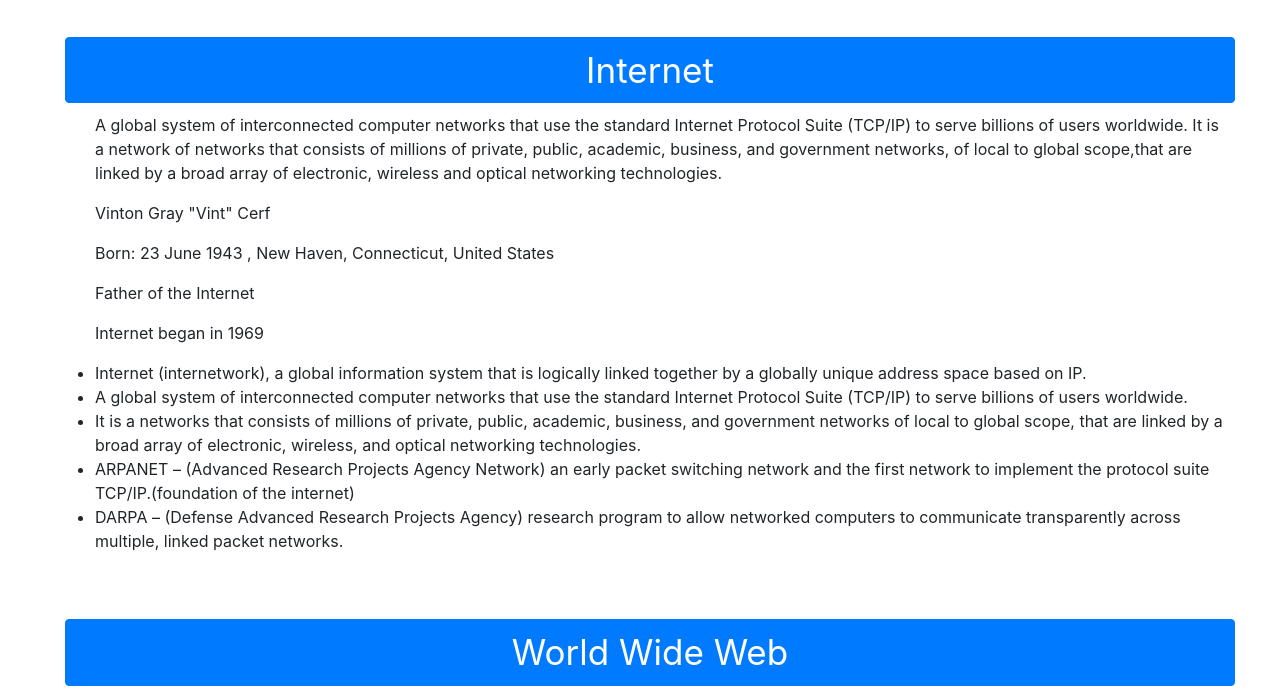
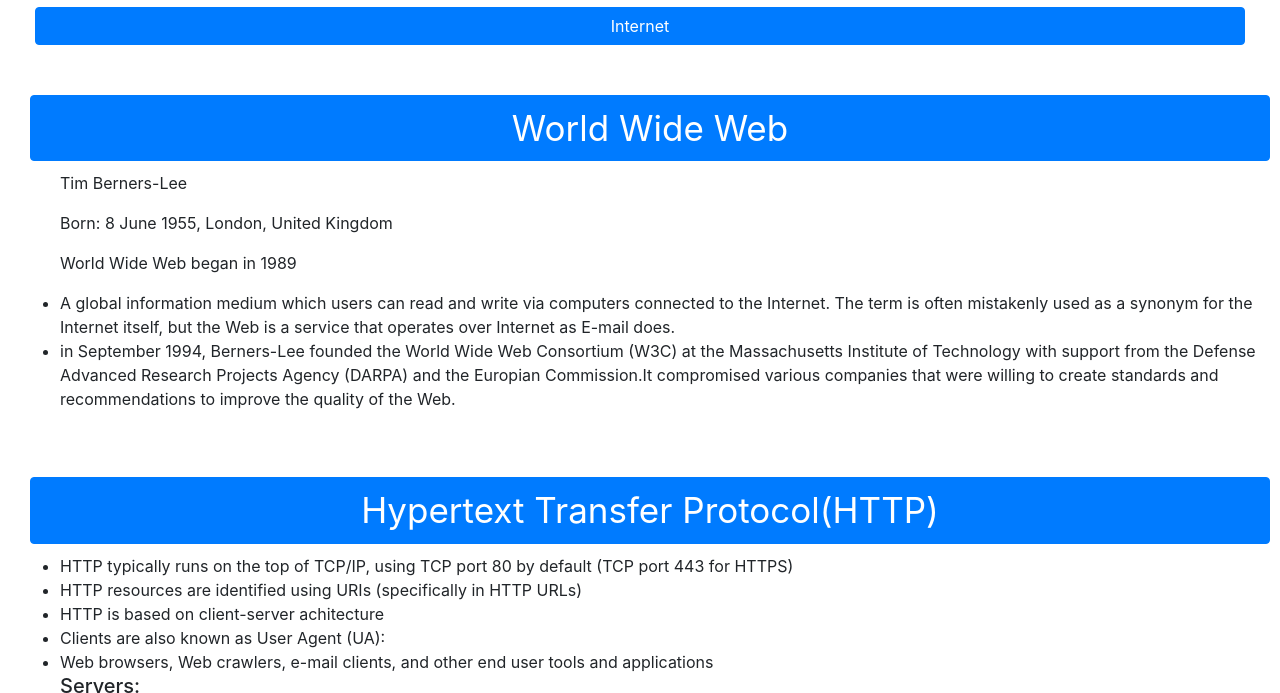
Before and after one commit to zerocokes/Webtechlec, a plain HTML site: page website/prelims.html in a window 1280 px wide. Shown: the part 100-793 px from the top of the page. Drawn offline with Linux system fonts and the light colour scheme.

Commit message:
Fix Collapse

```diff
--- a/website/prelims.html
+++ b/website/prelims.html
@@ -47,11 +47,11 @@
 		<div id="page-content-wrapper">
 			<div class="container-fluid">
 				<a href="#menu-toggle" class="btn btn-secondary col-md-12" id="menu-toggle" style="font-size: 35px; margin:10px">Show/Hide Side Bar</a>
-				<div id="page-content-wrapper">
-					<div class="internet">
-						<div>
-							<button data-toggle="collapse" data-target="#internet" class="btn btn-primary col-md-12" style="font-size: 35px;margin: 10px;">Internet</button>
-						</div>
+				<div>
+					<a class="btn btn-primary col-md-12" data-toggle="collapse" href="#internet" role="button" aria-expanded="false" aria-controls="internet">Internet</a>
+				</div>
+					<div class="collapse multi-collapse" id="internet">
+						<div class="card card-body">
 						<ul>
 							<p>A global system of interconnected computer networks that use the standard Internet Protocol Suite (TCP/IP) to serve billions of users worldwide. It is a network of networks that consists of millions of private, public, academic, business, and government networks, of local to global scope,that are linked by a broad array of electronic, wireless and optical networking technologies.
 							</p>
@@ -70,6 +70,8 @@
 							<li>ARPANET –  (Advanced Research Projects Agency Network) an early packet switching network and the first network to implement the protocol suite TCP/IP.(foundation of the internet)</li>
 							<li>DARPA – (Defense Advanced Research Projects Agency) research program to allow networked computers to communicate transparently across multiple, linked packet networks.</li>
 						</ul>
+						</div>
+						</div>
 					</div>
 				</div>
 
```
